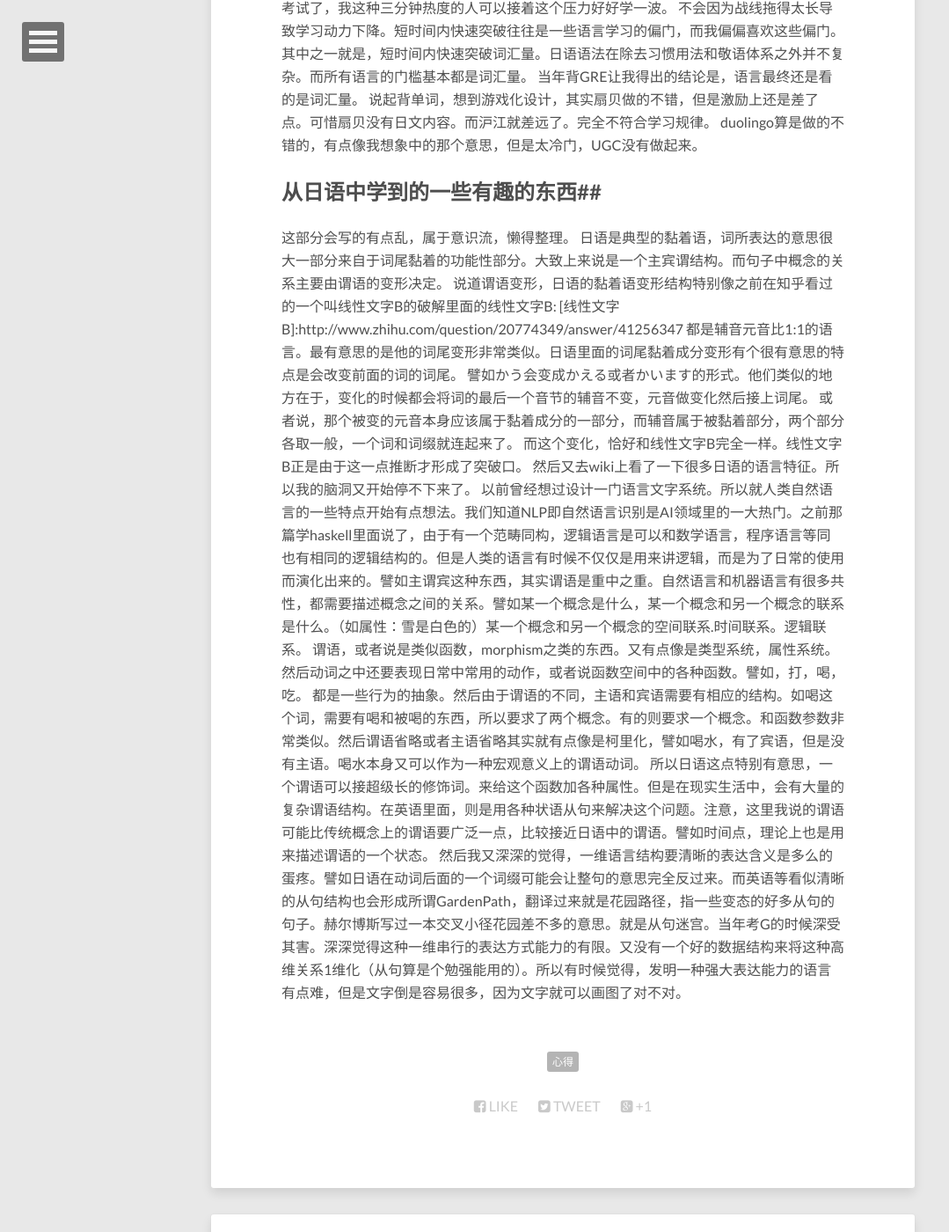
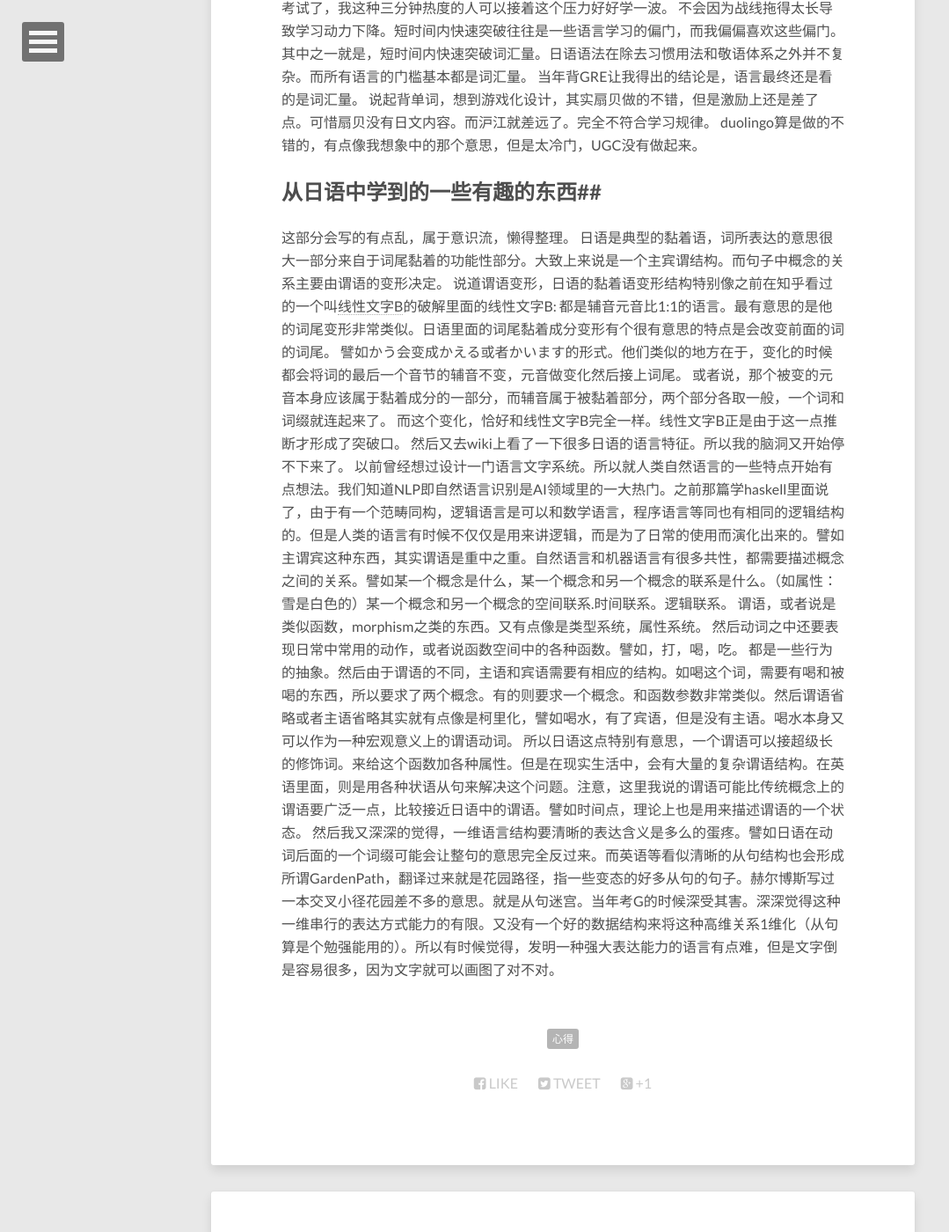
Before and after one commit to bighuzi/bighuzi.github.io, a Jekyll site: the page built from _posts/2015-08-29-learningJapanese.md, in a window 1280 px wide and 1400 px high, scrolled down 400 px. Shown: the whole window at 88% size, without its empty margins (0-1079 px from the left). Built offline with Jekyll 4.4.1, drawn with Linux system fonts in a browser that asks for light colours; nearby versions of some CDN libraries; comment, search, counter and statistics services are not loaded.

Commit message:
blog
httplink

```diff
--- a/_posts/2015-08-29-learningJapanese.md
+++ b/_posts/2015-08-29-learningJapanese.md
@@ -17,8 +17,7 @@ duolingo算是做的不错的，有点像我想象中的那个意思，但是太
 ##从日语中学到的一些有趣的东西##
 这部分会写的有点乱，属于意识流，懒得整理。
 日语是典型的黏着语，词所表达的意思很大一部分来自于词尾黏着的功能性部分。大致上来说是一个主宾谓结构。而句子中概念的关系主要由谓语的变形决定。
-说道谓语变形，日语的黏着语变形结构特别像之前在知乎看过的一个叫线性文字B的破解里面的线性文字B:
- [线性文字B]:http://www.zhihu.com/question/20774349/answer/41256347
+说道谓语变形，日语的黏着语变形结构特别像之前在知乎看过的一个叫[线性文字B]的破解里面的线性文字B:
 都是辅音元音比1:1的语言。最有意思的是他的词尾变形非常类似。日语里面的词尾黏着成分变形有个很有意思的特点是会改变前面的词的词尾。
 譬如かう会变成かえる或者かいます的形式。他们类似的地方在于，变化的时候都会将词的最后一个音节的辅音不变，元音做变化然后接上词尾。
 或者说，那个被变的元音本身应该属于黏着成分的一部分，而辅音属于被黏着部分，两个部分各取一般，一个词和词缀就连起来了。
```
Also changed, not shown: other parts of _posts/2015-08-29-learningJapanese.md (+2 -0 lines).
